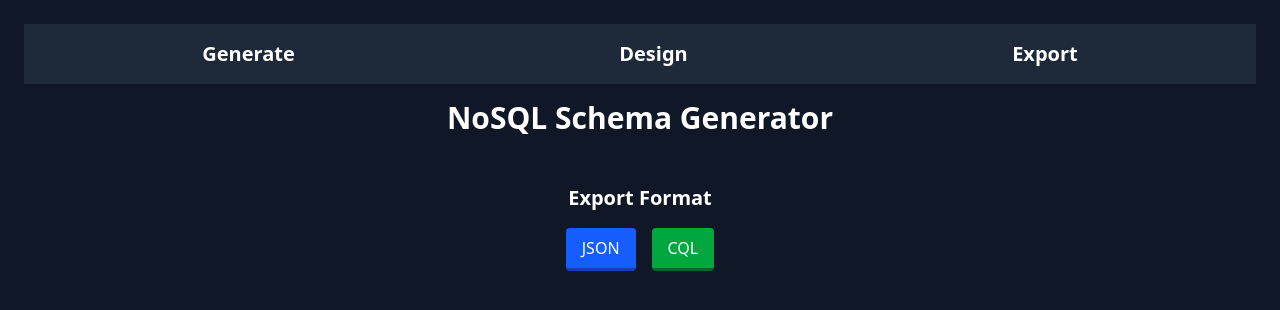
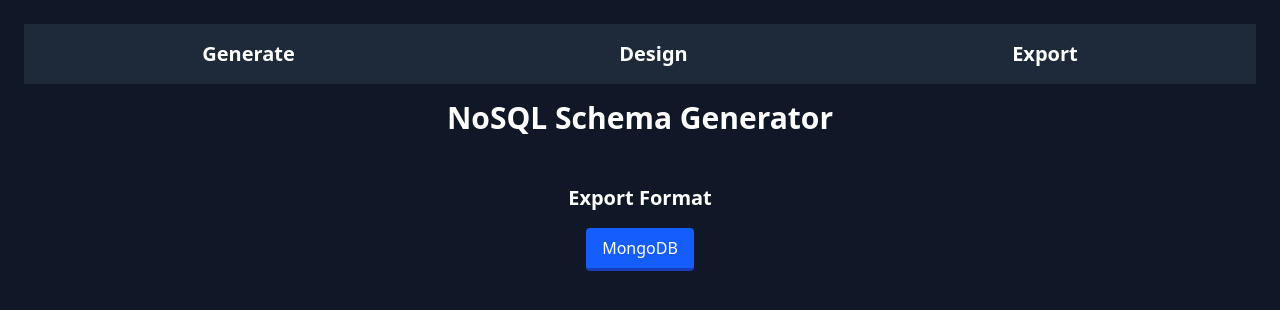
Before and after one commit to IsuruG99/NoSQL-Designer, a React (Vite) app in the folder DBPlanner/: page /export in a window 1280 px wide. Shown: the top 310 px of the page. Built offline with nearby package versions, Linux system fonts and the light colour scheme.

Commit message:
Minor Staging Changes

```diff
--- a/DBPlanner/src/components/attributeHandlers.js
+++ b/DBPlanner/src/components/attributeHandlers.js
@@ -36,7 +36,7 @@
     null: { getDefault: () => ({ type: "null", required: false, validation: {} }) }
 };
 
-// This function removes unnecessary keys based on the type of attribute
+// Removes unnecessary keys based on the type of attribute
 const trimAttribute = (attribute) => {
     if (!attribute || typeof attribute !== 'object') {
         console.error("Invalid attribute:", attribute);
@@ -64,7 +64,7 @@
     );
 };
 
-// This function normalizes the attribute to ensure it has the correct structure and properties
+// Normalizes the attribute to ensure it has the correct structure and properties
 export const normalizeAttribute = (attribute) => {
     if (!attribute || typeof attribute !== 'object') {
         console.error("Invalid attribute:", attribute);
@@ -94,10 +94,9 @@
     return attribute;
 };
 
-// This function checks if the selected key path is valid and if only one field is marked as isKey
+// Checks if the selected key path is valid and if only one field is marked as isKey
 export const validateIsKey = (attributes, selectedKeyPath) => {
     let keyCount = 0;
-
     const traverse = (obj, path = "", isRoot = true) => {
         for (const key in obj) {
             const attr = obj[key];
@@ -115,9 +114,7 @@
             }
         }
     };
-
-    traverse(attributes);
-
+    traverse(attributes); // Start traversal from the root
     if (keyCount > 0) {
         return { valid: false, reason: "Only one field can be marked as isKey." };
     }
@@ -125,8 +122,10 @@
     return { valid: true };
 };
 
+// Returns the appropriate handler for the given type
 export const getTypeHandler = (type) => TYPE_HANDLERS[type] || TYPE_HANDLERS.string;
 
+// Creates a new attribute with the default values for the given type
 export const createAttribute = (type, isNested = false) => {
     const attribute = getTypeHandler(type).getDefault();
     if (isNested && (type === 'object' || type === 'array')) {
@@ -135,6 +134,7 @@
     return attribute;
 };
 
+// Updates an attribute in the current attributes object based on the keyPath and field
 export const updateAttribute = (currentAttributes, keyPath, field, value) => {
     const keys = keyPath.split('.');
     const updatedAttributes = JSON.parse(JSON.stringify(currentAttributes));
@@ -153,6 +153,7 @@
 
     const finalKey = keys[keys.length - 1];
 
+    // Event handlers for different fields
     if (field === 'type') {
         current[finalKey] = createAttribute(value, keyPath.includes('.'));
         current[finalKey] = normalizeAttribute(current[finalKey]);
@@ -166,7 +167,6 @@
                 newObj[k] = current[k];
             }
         });
-        // Replace all keys in current with newObj's keys
         Object.keys(current).forEach(k => delete current[k]);
         Object.assign(current, newObj);
     } else if (field === 'isKey') {
@@ -194,6 +194,5 @@
         current[finalKey][field] = value;
         current[finalKey] = normalizeAttribute(current[finalKey]);
     }
-
     return updatedAttributes;
 };
--- a/DBPlanner/src/export.jsx
+++ b/DBPlanner/src/export.jsx
@@ -5,70 +5,66 @@
     const { schema } = useContext(SchemaContext);
 
     const downloadJSON = () => {
-        const jsonString = JSON.stringify(schema, null, 2);
+        // Clean up the schema for export - remove $schema, $meta, and exportOptions
+        const { $schema, $meta, exportOptions, ...cleanSchema } = schema;
+
+        // Convert to MongoDB-friendly format
+        const mongoCollections = {};
+
+        if (cleanSchema.collections) {
+            Object.entries(cleanSchema.collections).forEach(([collectionName, collectionData]) => {
+                mongoCollections[collectionName] = {
+                    validator: {
+                        $jsonSchema: {
+                            bsonType: "object",
+                            required: Object.entries(collectionData.attributes)
+                                .filter(([_, attr]) => attr.required)
+                                .map(([attrName]) => attrName),
+                            properties: Object.fromEntries(
+                                Object.entries(collectionData.attributes).map(([attrName, attr]) => {
+                                    let bsonType;
+                                    switch(attr.type) {
+                                        case 'string': bsonType = 'string'; break;
+                                        case 'number': bsonType = ['int', 'double', 'long']; break;
+                                        case 'boolean': bsonType = 'bool'; break;
+                                        case 'date': bsonType = 'date'; break;
+                                        case 'array': bsonType = 'array'; break;
+                                        case 'object': bsonType = 'object'; break;
+                                        case 'enum': bsonType = 'string'; break;
+                                        default: bsonType = 'string';
+                                    }
+
+                                    const property = { bsonType };
+
+                                    if (attr.validation) {
+                                        if (attr.validation.minLength !== undefined) {
+                                            property.minLength = attr.validation.minLength;
+                                        }
+                                        if (attr.validation.min !== undefined) {
+                                            property.minimum = attr.validation.min;
+                                        }
+                                    }
+
+                                    if (attr.type === 'enum') {
+                                        property.enum = attr.values;
+                                    }
+
+                                    return [attrName, property];
+                                })
+                            )
+                        }
+                    }
+                };
+            });
+        }
+
+        const jsonString = JSON.stringify(mongoCollections, null, 2);
         const blob = new Blob([jsonString], { type: 'application/json' });
         const url = URL.createObjectURL(blob);
         const link = document.createElement('a');
 
         link.href = url;
-        link.download = 'schema.json';
-        link.click();
-        URL.revokeObjectURL(url);
-    };
-
-    const downloadCQL = () => {
-        let cqlString = '';
-
-        // Create keyspace if not exists
-        cqlString += `CREATE KEYSPACE IF NOT EXISTS dbplanner\n`;
-        cqlString += `WITH replication = {\n`;
-        cqlString += `  'class': 'SimpleStrategy',\n`;
-        cqlString += `  'replication_factor': 1\n`;
-        cqlString += `};\n\n`;
-
-        // Use the keyspace
-        cqlString += `USE dbplanner;\n\n`;
-
-        // Generate CQL for each entity
-        Object.values(schema).forEach(entity => {
-            // Create table
-            cqlString += `CREATE TABLE IF NOT EXISTS ${entity.Name.toLowerCase()} (\n`;
-
-            // Add columns
-            const columns = Object.entries(entity.Attributes).map(([key, value]) => {
-                let type = value.type;
-                // Map our types to Cassandra types
-                switch(value.type) {
-                    case 'string': type = 'text'; break;
-                    case 'number': type = 'int'; break;
-                    case 'boolean': type = 'boolean'; break;
-                    case 'timestamp': type = 'timestamp'; break;
-                    case 'array': type = 'list<text>'; break;
-                    case 'object': type = 'map<text, text>'; break;
-                    case 'binary': type = 'blob'; break;
-                    case 'map': type = 'map<text, text>'; break;
-                    default: type = 'text';
-                }
-                return `  ${key.toLowerCase()} ${type}`;
-            });
-
-            cqlString += columns.join(',\n');
-
-            // Add partition key (using first column as partition key)
-            if (columns.length > 0) {
-                const firstColumn = columns[0].split(' ')[0];
-                cqlString += `,\n  PRIMARY KEY ((${firstColumn}))`;
-            }
-
-            cqlString += '\n);\n\n';
-        });
-
-        const blob = new Blob([cqlString], { type: 'text/plain' });
-        const url = URL.createObjectURL(blob);
-        const link = document.createElement('a');
-
-        link.href = url;
-        link.download = 'schema.cql';
+        link.download = 'mongo_schema.json';
         link.click();
         URL.revokeObjectURL(url);
     };
@@ -81,13 +77,7 @@
                     onClick={downloadJSON}
                     className="px-4 py-2 text-white rounded bg-blue-600 hover:bg-blue-700 border-blue-800 border-b-3"
                 >
-                    JSON
-                </button>
-                <button
-                    onClick={downloadCQL}
-                    className="px-4 py-2 text-white rounded bg-green-600 hover:bg-green-700 border-green-800 border-b-3"
-                >
-                    CQL
+                    MongoDB
                 </button>
             </div>
         </div>
```
Also changed, not shown: 2 other files (tests, documents, lock files or other folders).
